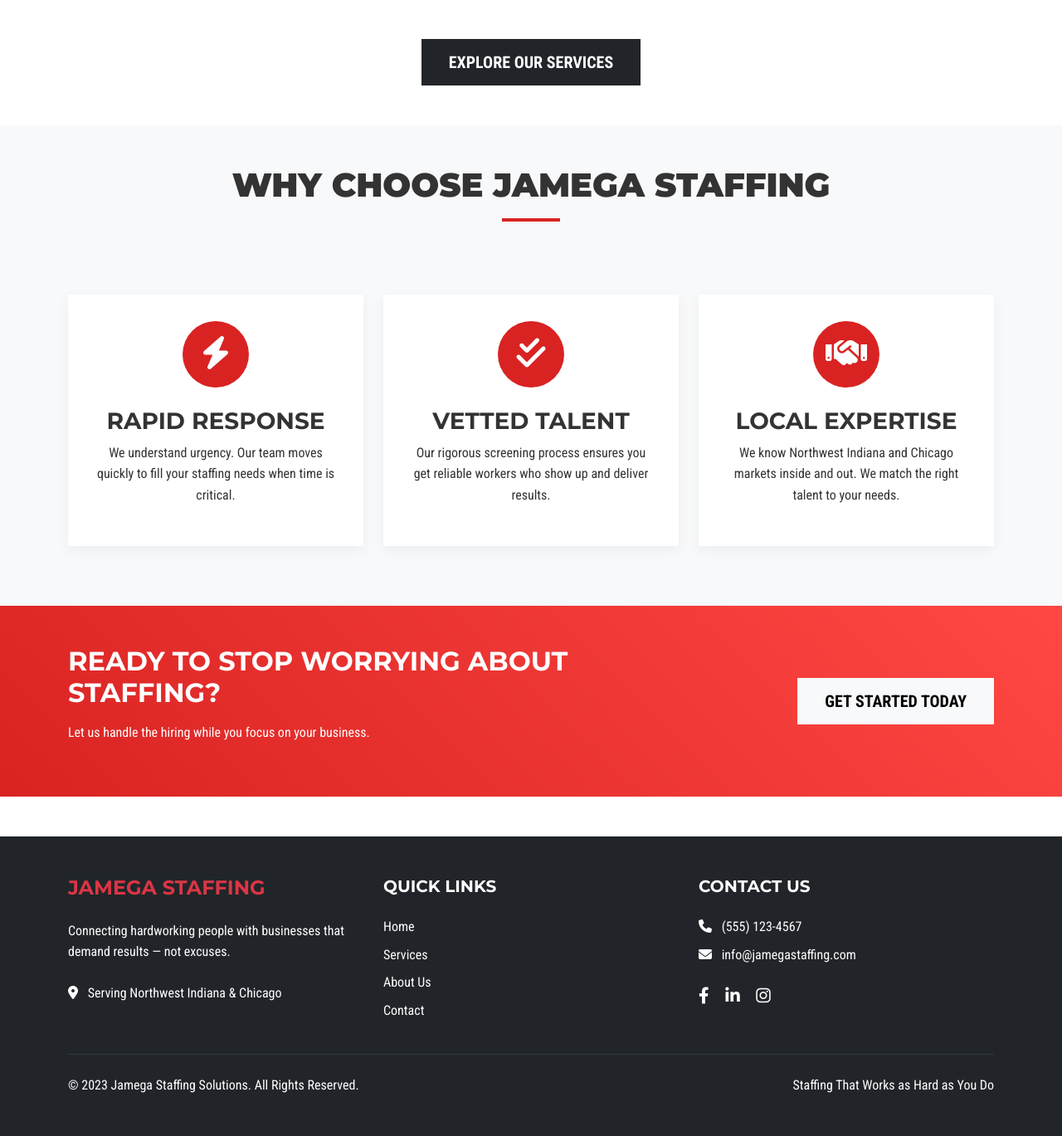
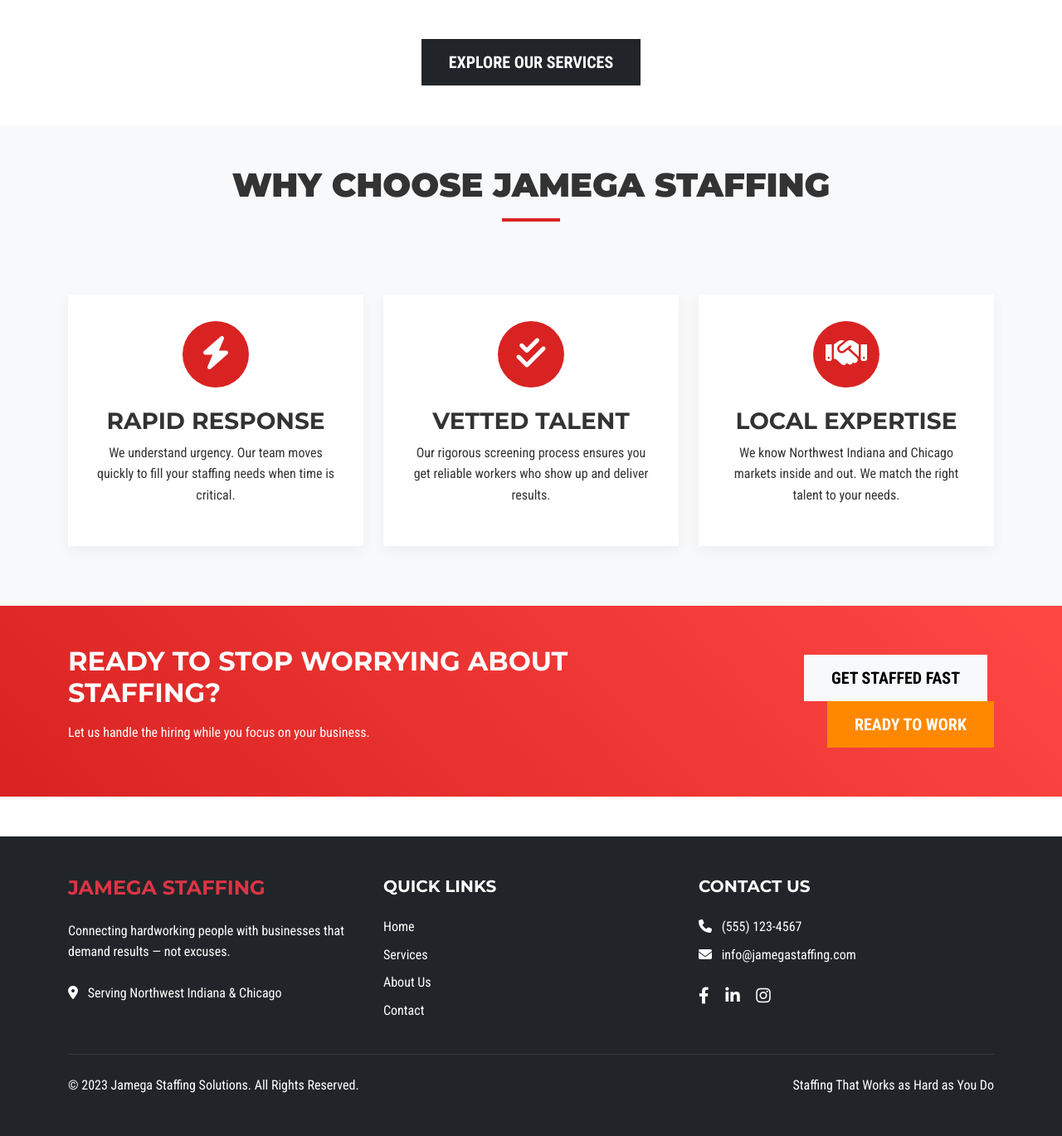
Before and after one commit to Johnny-444/jamegastaffing, a Flask app: page / in a window 1280 px wide. Shown: the part 1270-2639 px from the top of the page at 83% size. Run offline with Flask 3, Linux system fonts and the light colour scheme.

Commit message:
Add a prominent "READY TO WORK" button to attract job seeker leads
Implement the "READY TO WORK" button with orange styling and updates templates.

Replit-Commit-Author: Agent
Replit-Commit-Session-Id: f29bbe7f-4d05-437d-a73c-a826920a9cf4
Replit-Commit-Screenshot-Url: https://storage.googleapis.com/screenshot-production-us-central1/2492cfdd-a63b-4bc6-901d-9e46b1f38f28/6ffecc6e-ca24-41e5-8649-864ee3107cac.jpg

```diff
--- a/static/css/custom.css
+++ b/static/css/custom.css
@@ -7,6 +7,8 @@
     --dark: #212529;
     --gray: #6c757d;
     --success: #198754;
+    --orange: #ff8800;  /* Orange for "Ready to Work" button */
+    --orange-dark: #e67a00;
     --border-radius: 0;  /* Sharp corners for industrial look */
 }
 
@@ -42,6 +44,18 @@ h1, h2, h3, h4, h5, h6 {
 .btn-danger:hover, .btn-danger:focus {
     background-color: var(--primary-dark);
     border-color: var(--primary-dark);
+}
+
+.btn-orange {
+    background-color: var(--orange);
+    border-color: var(--orange);
+    color: white;
+}
+
+.btn-orange:hover, .btn-orange:focus {
+    background-color: var(--orange-dark);
+    border-color: var(--orange-dark);
+    color: white;
 }
 
 .btn-dark {
@@ -429,6 +443,16 @@ h1, h2, h3, h4, h5, h6 {
     color: white;
 }
 
+.tab-btn.active[href*="form_type=employer"] {
+    background-color: var(--primary);
+    color: white;
+}
+
+.tab-btn.active[href*="form_type=candidate"] {
+    background-color: var(--orange);
+    color: white;
+}
+
 .form-container {
     background-color: white;
     padding: 2.5rem;
--- a/templates/includes/nav.html
+++ b/templates/includes/nav.html
@@ -24,6 +24,9 @@
                 <li class="nav-item ms-lg-3">
                     <a class="btn btn-danger px-4 fw-bold" href="{{ url_for('contact') }}?form_type=employer">GET STAFFED FAST</a>
                 </li>
+                <li class="nav-item ms-lg-2">
+                    <a class="btn btn-orange px-4 fw-bold" href="{{ url_for('contact') }}?form_type=candidate">READY TO WORK</a>
+                </li>
             </ul>
         </div>
     </div>
--- a/templates/index.html
+++ b/templates/index.html
@@ -15,7 +15,7 @@
                     <a href="{{ url_for('contact') }}?form_type=employer" class="btn btn-danger btn-lg fw-bold me-md-3 mb-3 mb-md-0">
                         <i class="fas fa-bolt me-2"></i> NEED PEOPLE FAST?
                     </a>
-                    <a href="{{ url_for('contact') }}?form_type=candidate" class="btn btn-outline-light btn-lg fw-bold">
+                    <a href="{{ url_for('contact') }}?form_type=candidate" class="btn btn-orange btn-lg fw-bold">
                         <i class="fas fa-hard-hat me-2"></i> READY TO WORK?
                     </a>
                 </div>
@@ -121,7 +121,8 @@
                 <p class="text-white">Let us handle the hiring while you focus on your business.</p>
             </div>
             <div class="col-lg-4 text-center text-lg-end">
-                <a href="{{ url_for('contact') }}?form_type=employer" class="btn btn-light btn-lg fw-bold">GET STARTED TODAY</a>
+                <a href="{{ url_for('contact') }}?form_type=employer" class="btn btn-light btn-lg fw-bold me-2">GET STAFFED FAST</a>
+                <a href="{{ url_for('contact') }}?form_type=candidate" class="btn btn-orange btn-lg fw-bold">READY TO WORK</a>
             </div>
         </div>
     </div>
```
Also changed, not shown: attached_assets/{FE462C22-F0B8-4BA5-8528-BEC9C80ABAD6}_1745705709340.png (added).
